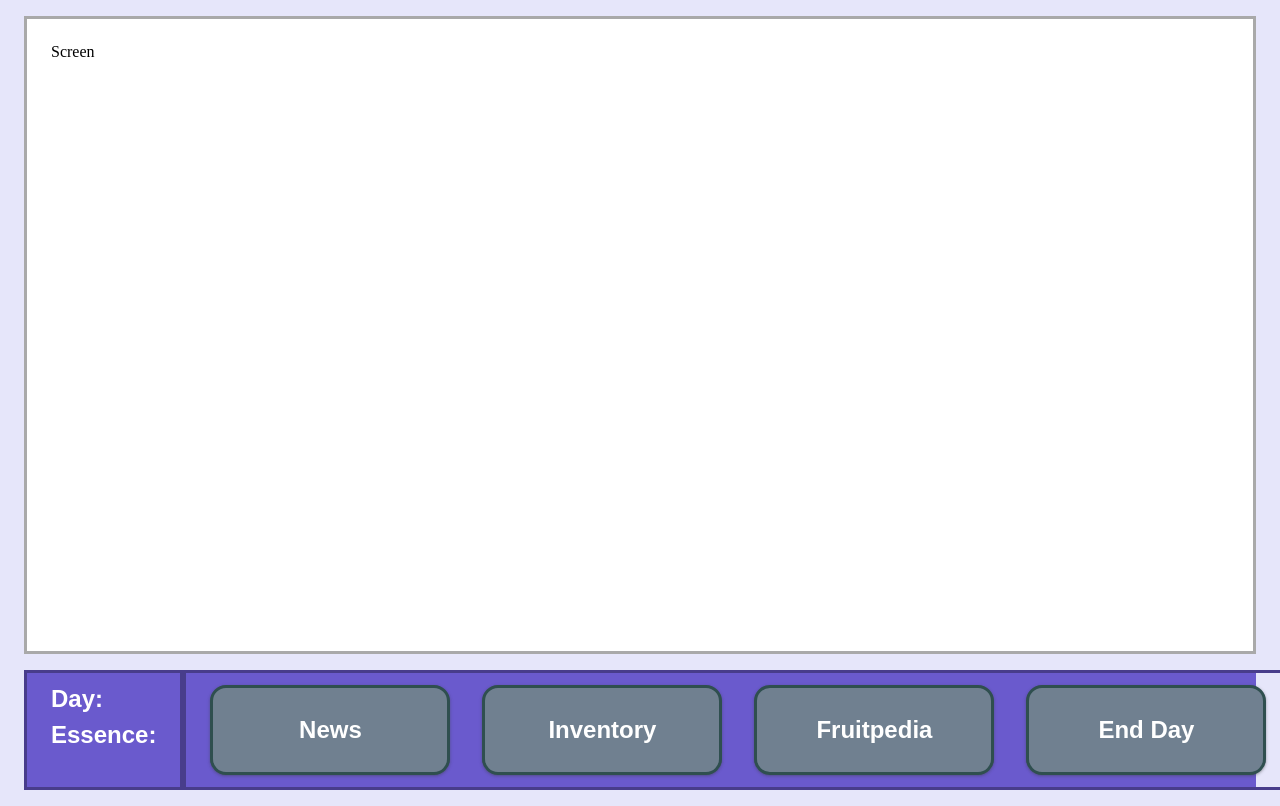
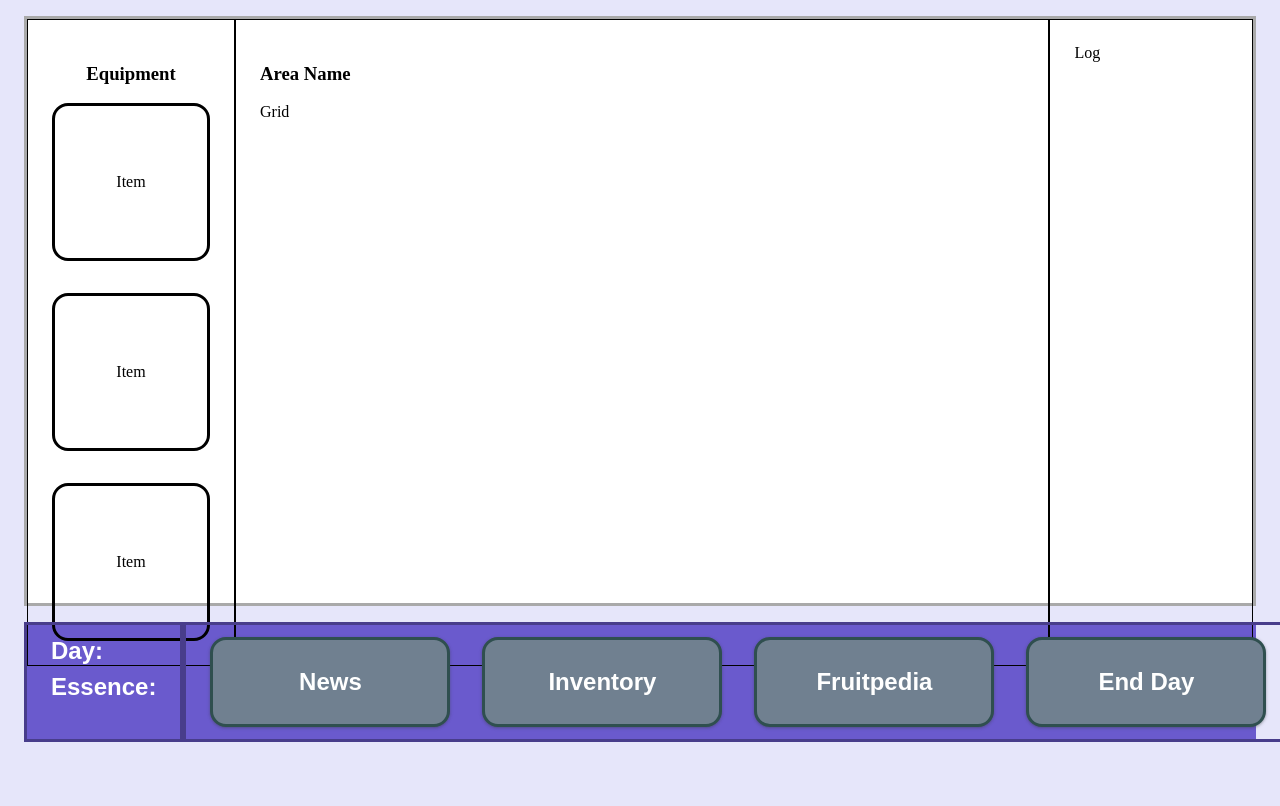
Before and after one commit to nigel1234567/essence-hunt, a React (Create React App) app: page / in a window 1280 px wide. Built offline with nearby package versions, Linux system fonts and the light colour scheme.

Commit message:
Added Map and Equipment folders and components

```diff
--- /dev/null
+++ b/src/components/Screen/Equipment/EquipmentSlot.js
@@ -0,0 +1,12 @@
+import React from 'react'
+
+const EquipmentSlot = () => {
+
+  return (
+    <div className='equipment-item'>
+      <div>Item</div>
+    </div>
+  )
+}
+
+export default EquipmentSlot
--- /dev/null
+++ b/src/components/Screen/Map/Grid.js
@@ -0,0 +1,15 @@
+import React from 'react'
+
+const Grid = () => {
+  // Grid Size (Depends on Map Name)
+
+  // Grid Cell (Contain GridItem)
+
+  // Generate Grid (Based on grid size)
+
+  return (
+    <div>Grid</div>
+  )
+}
+
+export default Grid
--- a/src/components/Screen/Screen.js
+++ b/src/components/Screen/Screen.js
@@ -1,11 +1,34 @@
 import React, { useState } from 'react'
+import EquipmentSlot from './Equipment/EquipmentSlot'
+import Grid from './Map/Grid'
 import './styles/Screen.css'
 
 const Screen = () => {
+  // Equipment
+
+  // Map grid
+
+  // Map info
+
+  // Log window
 
   return (
     <div className='screen'>
-      Screen
+      <div className='column equipment'>
+        <h3>Equipment</h3>
+        <div className='equipment-slots'>
+          <EquipmentSlot/>
+          <EquipmentSlot/>
+          <EquipmentSlot/>
+        </div>
+      </div>
+      <div className='column map'>
+        <h3>Area Name</h3>
+        <Grid/>
+      </div>
+      <div className='column log'>
+        Log
+      </div>
     </div>
   )
 }
--- a/src/components/Screen/styles/Screen.css
+++ b/src/components/Screen/styles/Screen.css
@@ -3,6 +3,64 @@
   background-color: white;
   margin: 16px;
   height: 73vh;
+  display: -ms-grid;
+  display: grid;
+  -ms-grid-columns: 1fr 4fr 1fr;
+      grid-template-columns: 1fr 4fr 1fr;
+}
+
+.screen .column {
+  border: 1px solid black;
   padding: 24px;
 }
+
+.equipment {
+  display: -webkit-box;
+  display: -ms-flexbox;
+  display: flex;
+  -webkit-box-orient: vertical;
+  -webkit-box-direction: normal;
+      -ms-flex-direction: column;
+          flex-direction: column;
+  -webkit-box-pack: start;
+      -ms-flex-pack: start;
+          justify-content: flex-start;
+  -webkit-box-align: center;
+      -ms-flex-align: center;
+          align-items: center;
+}
+
+.equipment .equipment-slots {
+  display: -webkit-box;
+  display: -ms-flexbox;
+  display: flex;
+  -webkit-box-orient: vertical;
+  -webkit-box-direction: normal;
+      -ms-flex-direction: column;
+          flex-direction: column;
+  gap: 2rem;
+  -webkit-box-pack: space-evenly;
+      -ms-flex-pack: space-evenly;
+          justify-content: space-evenly;
+  -webkit-box-align: center;
+      -ms-flex-align: center;
+          align-items: center;
+}
+
+.equipment .equipment-slots .equipment-item {
+  border: 3px solid black;
+  border-radius: 16px;
+  width: 8rem;
+  height: 8rem;
+  padding: 12px;
+  display: -webkit-box;
+  display: -ms-flexbox;
+  display: flex;
+  -webkit-box-pack: center;
+      -ms-flex-pack: center;
+          justify-content: center;
+  -webkit-box-align: center;
+      -ms-flex-align: center;
+          align-items: center;
+}
 /*# sourceMappingURL=Screen.css.map */
--- a/src/components/Screen/styles/Screen.scss
+++ b/src/components/Screen/styles/Screen.scss
@@ -1,7 +1,38 @@
+// Screen
 .screen {
   border: 3px solid darkgray;
   background-color: white;
   margin: 16px;
   height: 73vh;
-  padding: 24px;
+  display: grid;
+  grid-template-columns: 1fr 4fr 1fr;
+  .column {
+    border: 1px solid black;
+    padding: 24px;
+  }
 }
+
+// Equipment
+.equipment {
+  display: flex;
+  flex-direction: column;
+  justify-content: flex-start;
+  align-items: center;
+  .equipment-slots {
+    display: flex;
+    flex-direction: column;
+    gap: 2rem;
+    justify-content: space-evenly;
+    align-items: center;
+    .equipment-item {
+      border: 3px solid black;
+      border-radius: 16px;
+      width: 8rem;
+      height: 8rem;
+      padding: 12px;
+      display: flex;
+      justify-content: center;
+      align-items: center;
+    }
+  }
+}
```
Also changed, not shown: src/App.scss (+5 -5 lines), 2 other files (tests, documents, lock files or other folders).
